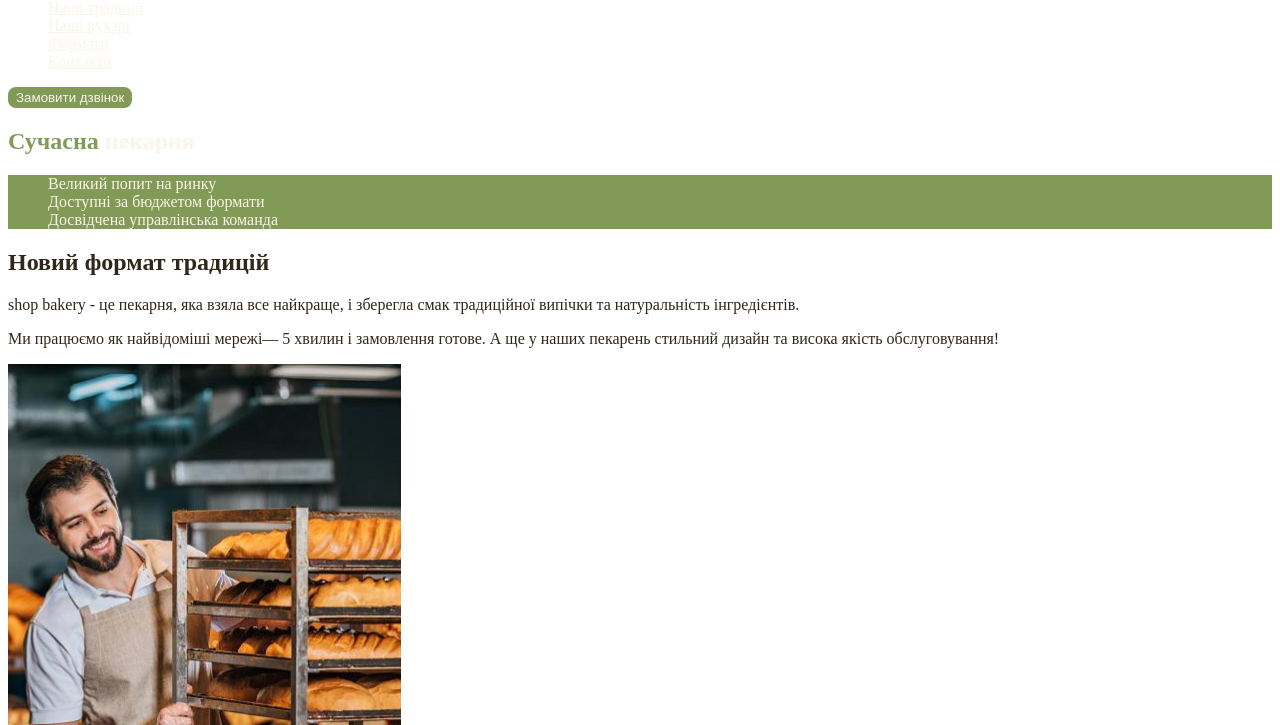
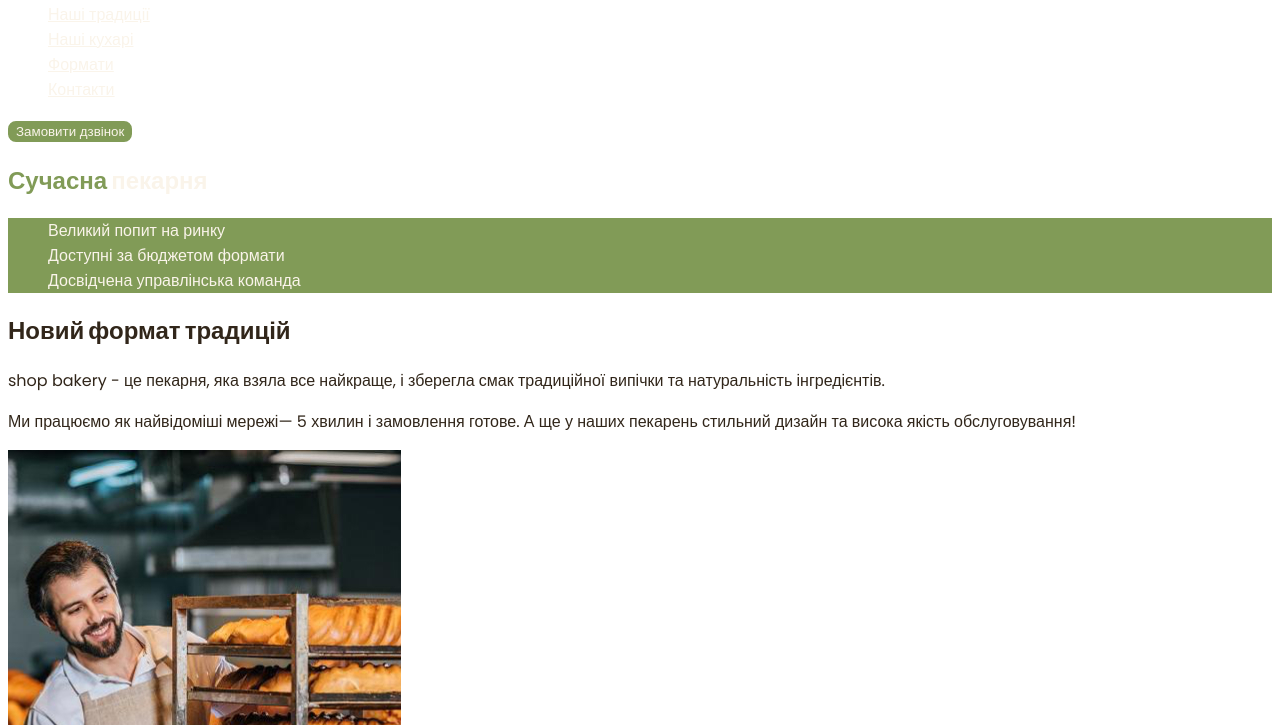
Before and after one commit to ArtemKaidalov/Genius-project, a plain HTML site: page index.html in a window 1280 px wide. Shown: the part 75-800 px from the top of the page. Drawn offline with Linux system fonts and the light colour scheme.

Commit message:
Add fonts

```diff
--- a/styles.css
+++ b/styles.css
@@ -1,3 +1,40 @@
+/* poppins-300 - latin */
+@font-face {
+  font-display: swap;
+  font-family: 'Poppins';
+  font-style: normal;
+  font-weight: 300;
+  src: url('../fonts/poppins-v21-latin-300.woff2') format('woff2'),
+    url('../fonts/poppins-v21-latin-300.woff') format('woff');
+}
+
+@font-face {
+  font-display: swap;
+  font-family: 'Poppins';
+  font-style: normal;
+  font-weight: 400;
+  src: url('../fonts/poppins-v21-latin-regular.woff2') format('woff2'),
+    url('../fonts/poppins-v21-latin-regular.woff') format('woff');
+}
+/* poppins-600 - latin */
+@font-face {
+  font-display: swap;
+  font-family: 'Poppins';
+  font-style: normal;
+  font-weight: 600;
+  src: url('../fonts/poppins-v21-latin-600.woff2') format('woff2'),
+    url('../fonts/poppins-v21-latin-600.woff') format('woff');
+}
+/* poppins-900 - latin */
+@font-face {
+  font-display: swap;
+  font-family: 'Poppins';
+  font-style: normal;
+  font-weight: 900;
+  src: url('../fonts/poppins-v21-latin-900.woff2') format('woff2'),
+    url('../fonts/poppins-v21-latin-900.woff') format('woff');
+}
+
 :root {
   --color-primary-dark: #31261a;
   --color-primary-light: #faf4ea;
@@ -7,6 +44,7 @@
 
 body {
   color: var(--color-primary-dark);
+  font-family: 'Poppins', sans-serif;
 }
 
 ul {
@@ -35,6 +73,7 @@ ul {
 
 .hero-title {
   color: var(--color-primary-light);
+  font-family: 'Poppins', sans-serif;
 }
 
 .hero-title .accent {
```
Also changed, not shown: fonts/poppins-v21-latin-300.woff (added), fonts/poppins-v21-latin-300.woff2 (added), fonts/poppins-v21-latin-600.woff (added), fonts/poppins-v21-latin-600.woff2 (added), fonts/poppins-v21-latin-900.woff (added), fonts/poppins-v21-latin-900.woff2 (added), fonts/poppins-v21-latin-regular.woff (added), fonts/poppins-v21-latin-regular.woff2 (added).
